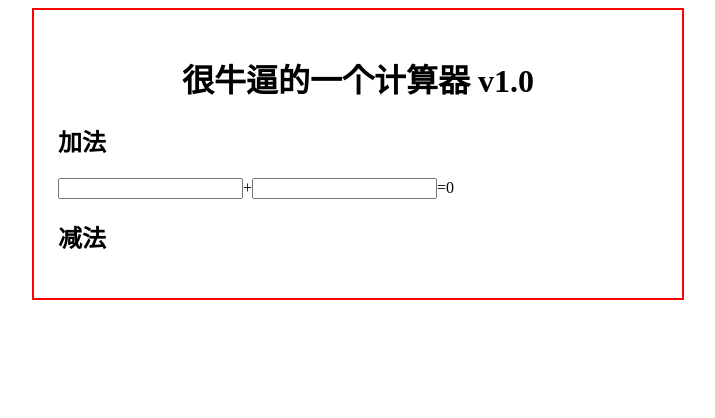
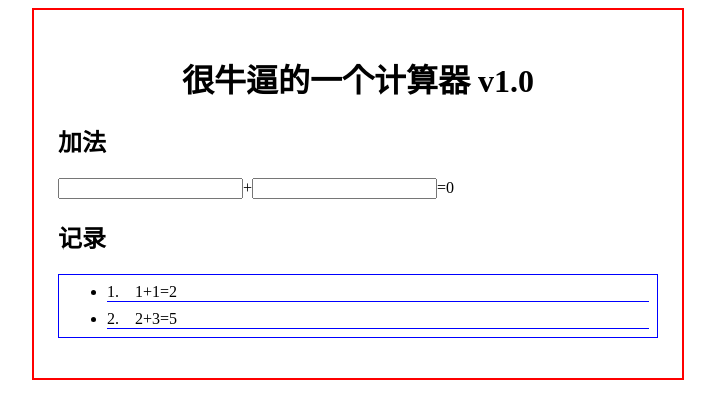
Before and after one commit to haixiangyan/react-adder, a React (Create React App) app: page / in a window 1280 px wide. Shown: the top 418 px of the page, without its empty margins (282-997 px from the left). Built offline with nearby package versions, Linux system fonts and the light colour scheme.

Commit message:
Merge pull request #3
* feat: 添加 Logger 和 Record 组件

* feat: 添加默认RecordList

* style: 给 RecordList 添加样式，并重命名 RecordList

* refactor: 将 Adder 移出无用目录

* test: 添加 add 函数的测试用例

* test: 添加更多的测试

```diff
--- a/src/App.css
+++ b/src/App.css
@@ -4,3 +4,15 @@
     width: 600px;
     border: 2px solid red;
 }
+
+.record-list {
+    border: 1px solid blue;
+}
+
+.record {
+    border-bottom: 1px solid blue;
+    margin: 8px;
+}
+
+.record:last-child {
+}
--- a/src/App.tsx
+++ b/src/App.tsx
@@ -1,20 +1,44 @@
-import React, {FC} from 'react'
-import Adder from './components/Adder/Adder'
+import React, {FC, useState} from 'react'
+import Adder from './components/Adder'
 
 import './App.css'
+import RecordList from "./components/RecordList"
+import {TRecord} from "./components/Record"
 
-interface IProps {}
+interface IProps {
+}
+
+const DEFAULT_RECORD_LIST: TRecord[] = [
+  {
+    id: 1,
+    first: 1,
+    second: 1,
+    result: 2,
+    timestamp: new Date().getTime()
+  },
+  {
+    id: 2,
+    first: 2,
+    second: 3,
+    result: 5,
+    timestamp: new Date().getTime()
+  },
+]
 
 const App: FC<IProps> = () => {
+  const [recordList] = useState<TRecord[]>(DEFAULT_RECORD_LIST)
+
   return (
     <div className="app">
       <h1 style={{textAlign: 'center'}}>很牛逼的一个计算器 v1.0</h1>
+
       <h2>加法</h2>
       <Adder/>
-      {/* 请在这里添加你的减法器 */}
-      <h2>减法</h2>
+
+      <h2>记录</h2>
+      <RecordList recordList={recordList}/>
     </div>
   )
 }
 
-export default App;
+export default App
--- a/src/components/Adder/Adder.tsx
+++ b/src/components/Adder.tsx
@@ -1,7 +1,12 @@
 import * as React from 'react'
 import {useState} from 'react'
 
-interface IProps {}
+interface IProps {
+}
+
+export const add = (first: number, second: number): number => {
+  return first + second
+}
 
 const Adder: React.FC<IProps> = () => {
   const [first, setFirst] = useState<number>(0)
@@ -14,7 +19,7 @@ const Adder: React.FC<IProps> = () => {
       <input onChange={e => setSecond(Number(e.target.value))} type="text"/>
       <span>=</span>
 
-      <span>{first + second}</span>
+      <span>{add(first, second)}</span>
     </main>
   )
 }
--- /dev/null
+++ b/src/components/Record.tsx
@@ -0,0 +1,32 @@
+import * as React from "react"
+import {FC} from "react"
+
+export type TRecord = {
+  id: number
+  first: number
+  second: number
+  result: number
+  timestamp: number
+}
+
+interface IProps {
+  record: TRecord
+}
+
+const Record: FC<IProps> = props => {
+  const {id, first, second, result} = props.record
+
+  return (
+    <li className="record">
+      <span style={{marginRight: 16}}>{id}.</span>
+
+      <span>{first}</span>
+      <span>+</span>
+      <span>{second}</span>
+      <span>=</span>
+      <span>{result}</span>
+    </li>
+  )
+}
+
+export default Record
--- /dev/null
+++ b/src/components/RecordList.tsx
@@ -0,0 +1,21 @@
+import * as React from "react"
+import {FC} from "react"
+import Record, {TRecord} from "./Record"
+
+interface IProps {
+  recordList: TRecord[]
+}
+
+const RecordList: FC<IProps> = props => {
+  const {recordList} = props
+
+  return (
+    <ul className="record-list">
+      {recordList.map(record => (
+        <Record key={record.id} record={record}/>
+      ))}
+    </ul>
+  )
+}
+
+export default RecordList
```
Also changed, not shown: 2 other files (tests, documents, lock files or other folders).
